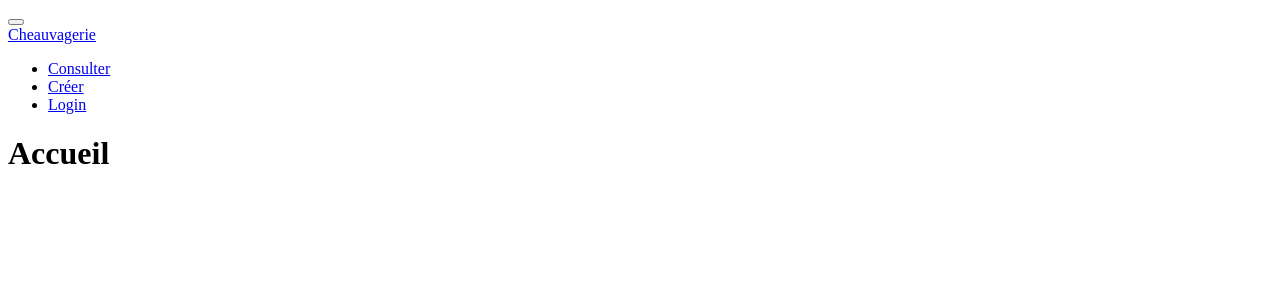
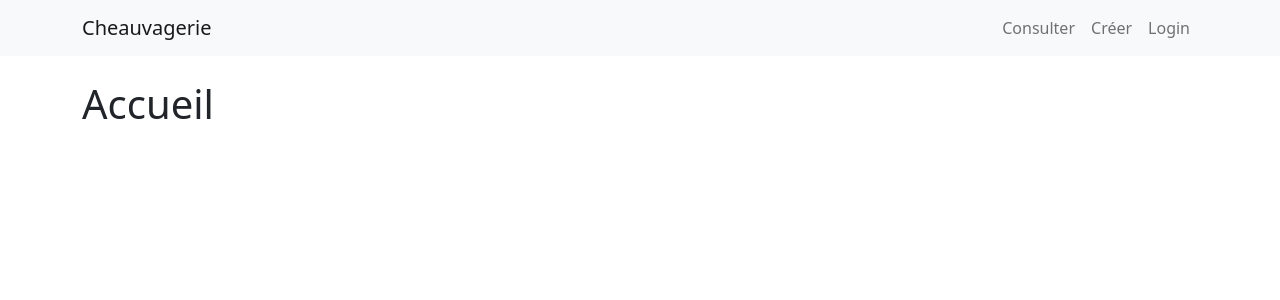
Before and after one commit to CamilleEstanguet/vue-cheauvagerie, a Vue app: page / in a window 1280 px wide. Shown: the top 300 px of the page. Built offline with nearby package versions, Linux system fonts and the light colour scheme.

Commit message:
Adding the login page

```diff
--- a/index.html
+++ b/index.html
@@ -1,13 +1,20 @@
 <!DOCTYPE html>
-<html lang="en">
+<html lang="fr">
   <head>
     <meta charset="UTF-8" />
     <link rel="icon" href="/favicon.ico" />
     <meta name="viewport" content="width=device-width, initial-scale=1.0" />
-    <title>Vite App</title>
+
+    <link href="https://cdn.jsdelivr.net/npm/bootstrap@5.1.3/dist/css/bootstrap.min.css" rel="stylesheet">
+    <link rel="stylesheet" href="https://cdnjs.cloudflare.com/ajax/libs/font-awesome/5.15.3/css/all.min.css">
+    <link rel="stylesheet" href="https://cdnjs.cloudflare.com/ajax/libs/animate.css/4.1.1/animate.css">
+
+    <title>Exercice 1</title>
   </head>
   <body>
     <div id="app"></div>
+
+    <script src="https://cdn.jsdelivr.net/npm/bootstrap@5.1.3/dist/js/bootstrap.bundle.min.js"></script>
     <script type="module" src="/src/main.js"></script>
   </body>
 </html>
--- a/src/App.vue
+++ b/src/App.vue
@@ -22,7 +22,7 @@
               <router-link to="/new" class="nav-link">Créer</router-link>
             </li>
             <li class="nav-item">
-              <router-link to="/page2" class="nav-link">Login</router-link>
+              <router-link to="/login" class="nav-link">Login</router-link>
             </li>
           </ul>
         </div>
--- a/src/router.js
+++ b/src/router.js
@@ -1,7 +1,8 @@
-import { createRouter, createWebHistory } from "vue-router";
-import Home from "./views/Home.vue";
-import Search from "./views/Search.vue";
-import Create from "./views/Create.vue";
+import { createRouter, createWebHistory } from "vue-router"
+import Home from "./views/Home.vue"
+import Search from "./views/Search.vue"
+import Create from "./views/Create.vue"
+import Login from "./views/Login.vue"
 
 const routes = [
   {
@@ -11,13 +12,18 @@ const routes = [
   },
   {
     path: "/search",
-    name: "Reports",
+    name: "Rapports",
     component: Search,
   },
   {
     path: "/new",
-    name: "New report",
+    name: "Nouveau rapport",
     component: Create,
+  },
+  {
+    path: "/login",
+    name: "Se connecter",
+    component: Login,
   },
 ];
 
```
